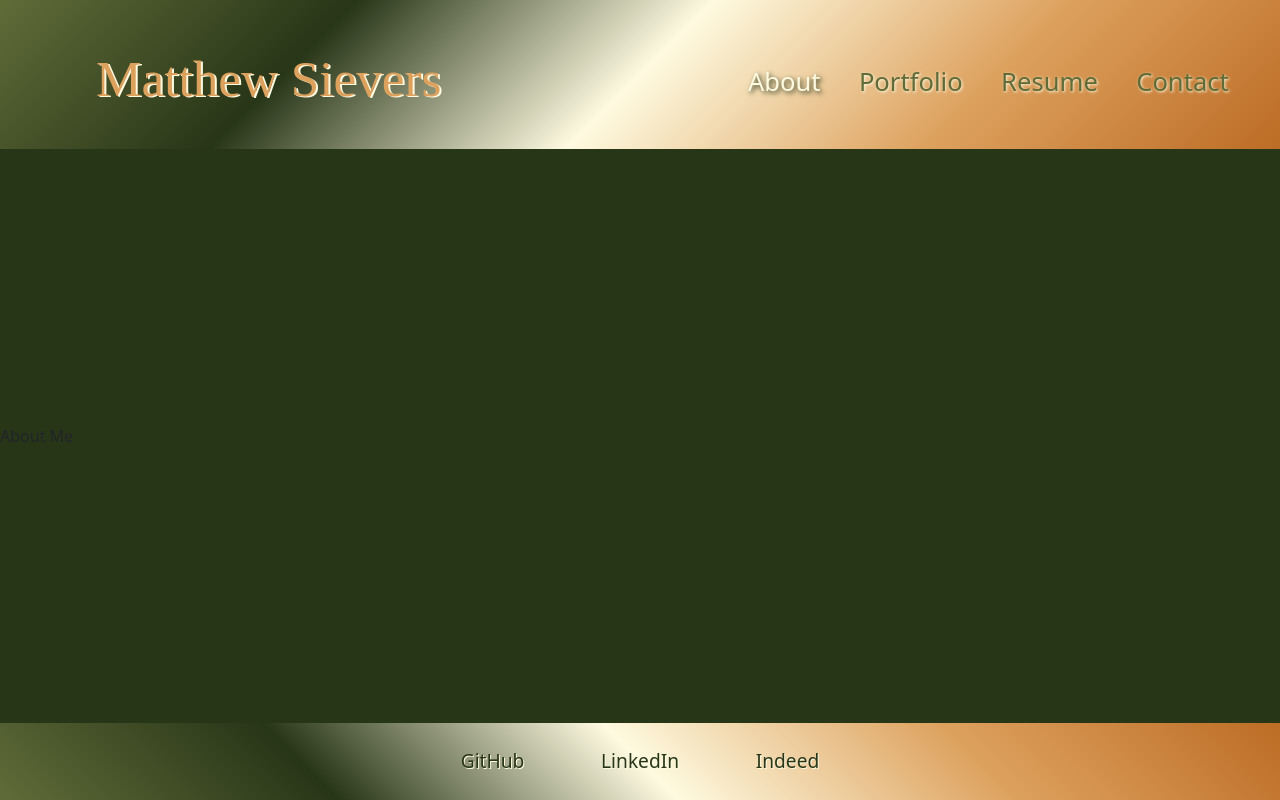
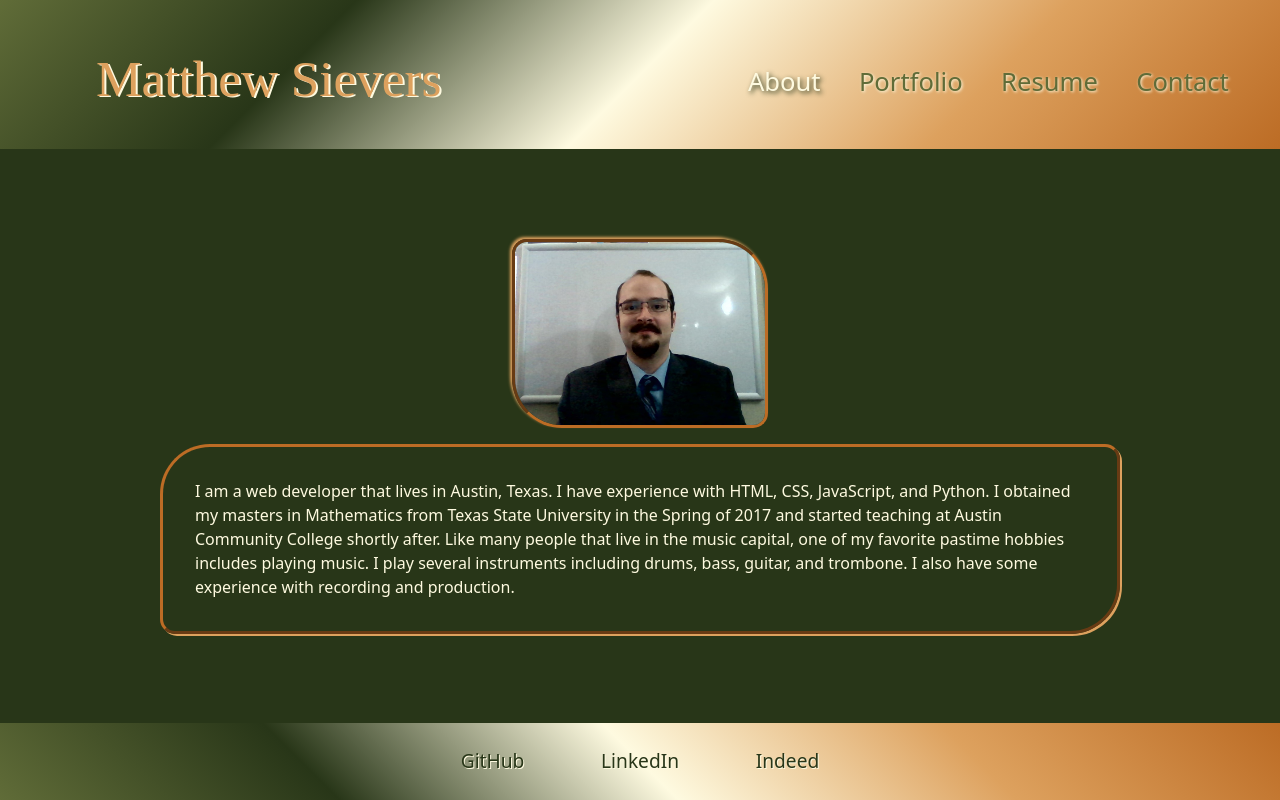
Before and after one commit to mattersievers/portfolio_v2.0, a React (Create React App) app: page / in a window 1280 px wide. Built offline with nearby package versions, Linux system fonts and the light colour scheme; a web font is replaced by a local one.

Commit message:
added pic, border and text to about me

```diff
--- a/src/App.css
+++ b/src/App.css
@@ -117,8 +117,27 @@ margin-right: 10vw;
 }
 
 /* About Me Stylings */
+.aboutMe{
+  color: var(--cornsilk);
+}
 
+.aboutMe img{
+margin: 2vh;
+width: 20%;
+border-radius: 15px 50px;
+border-style: inset;
+border-color: var(--liver-dogs);
+box-shadow: -2px -2px 3px var(--fawn);
+}
 
+.aboutMe p{
+  border-style: outset;
+  border-radius: 50px 15px;
+  width: 75%;
+  padding: 4vmin;
+  border-color: var(--liver-dogs);
+  box-shadow: 2px 2px var(--fawn);
+}
 /* Portfolio Stylings */
 
 /* Resume Stylings */
@@ -148,5 +167,5 @@ footer a:hover {
 
 footer a:active {
   color: var(--cornsilk);
-  text-shadow: -1px -1px var(--kombu-green);
+  text-shadow: -1px -1px 3px var(--kombu-green);
 }
--- a/src/components/About/index.js
+++ b/src/components/About/index.js
@@ -1,8 +1,15 @@
 import React from "react";
-
+import headshot from "../../assets/pics/headshot.jpg"
 const AboutMe = () => {
     return(
-        <section>About Me</section>
+        <section className="aboutMe d-flex flex-column justify-content-around">
+            <img className="align-self-center" alt="A very studious Matthew" src={headshot}/>
+            <p className="align-self-center">
+                I am a web developer that lives in Austin, Texas. I have experience with HTML, CSS, JavaScript, and Python. I obtained my masters in Mathematics from Texas State University in the Spring of 2017 and started teaching at Austin Community College shortly after.
+                Like many people that live in the music capital, one of my favorite pastime hobbies includes playing music. I play several instruments including drums, bass, guitar, and trombone. I also have some experience with recording and production.
+            </p>
+
+        </section>
     )
 }
 
```
Also changed, not shown: src/assets/pics/headshot.jpg (added).
